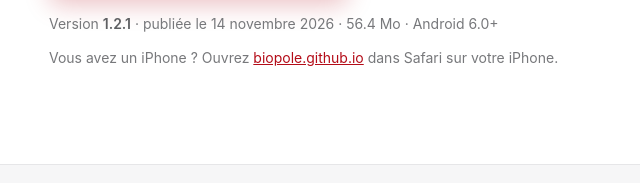
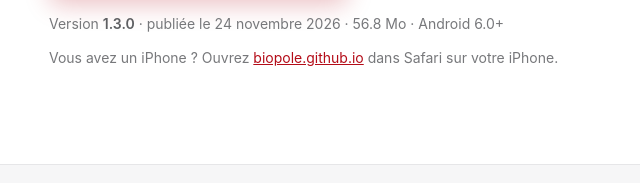
Before and after one commit to biopole/biopole-connect, a plain HTML site: page index.html in a window 1280 px wide. Shown: the part 581-764 px from the top of the page, 95-735 px from the left. Drawn offline with Linux system fonts and the light colour scheme.

```diff
--- a/index.html
+++ b/index.html
@@ -311,9 +311,9 @@
   <script>
     // ── Informations de la version publiée (à mettre à jour) ─────────────
     const APP = {
-  version: "1.2.1",
-date: "2026-11-14",
-size: "56.4 Mo",
+      version: "1.3.0",
+      date: "2026-11-24",
+size: "56.8 Mo",
       // "auto" : sur GitHub Pages, le bouton pointe vers l'APK de la dernière
       // Release GitHub du même dépôt (fichier nommé biopole-connect.apk).
       // Sinon : nom du fichier à côté de index.html, ou URL complète.
```
